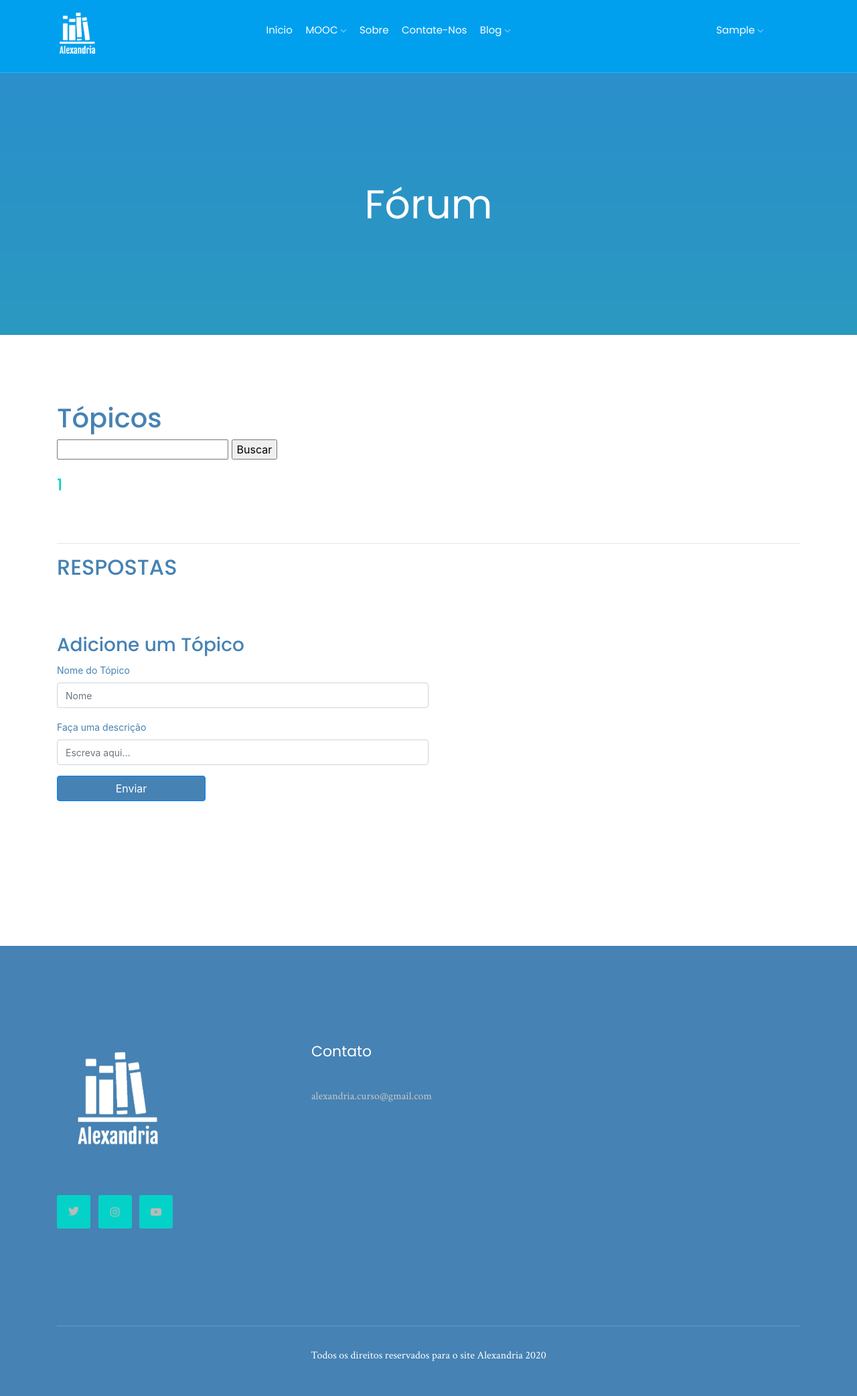
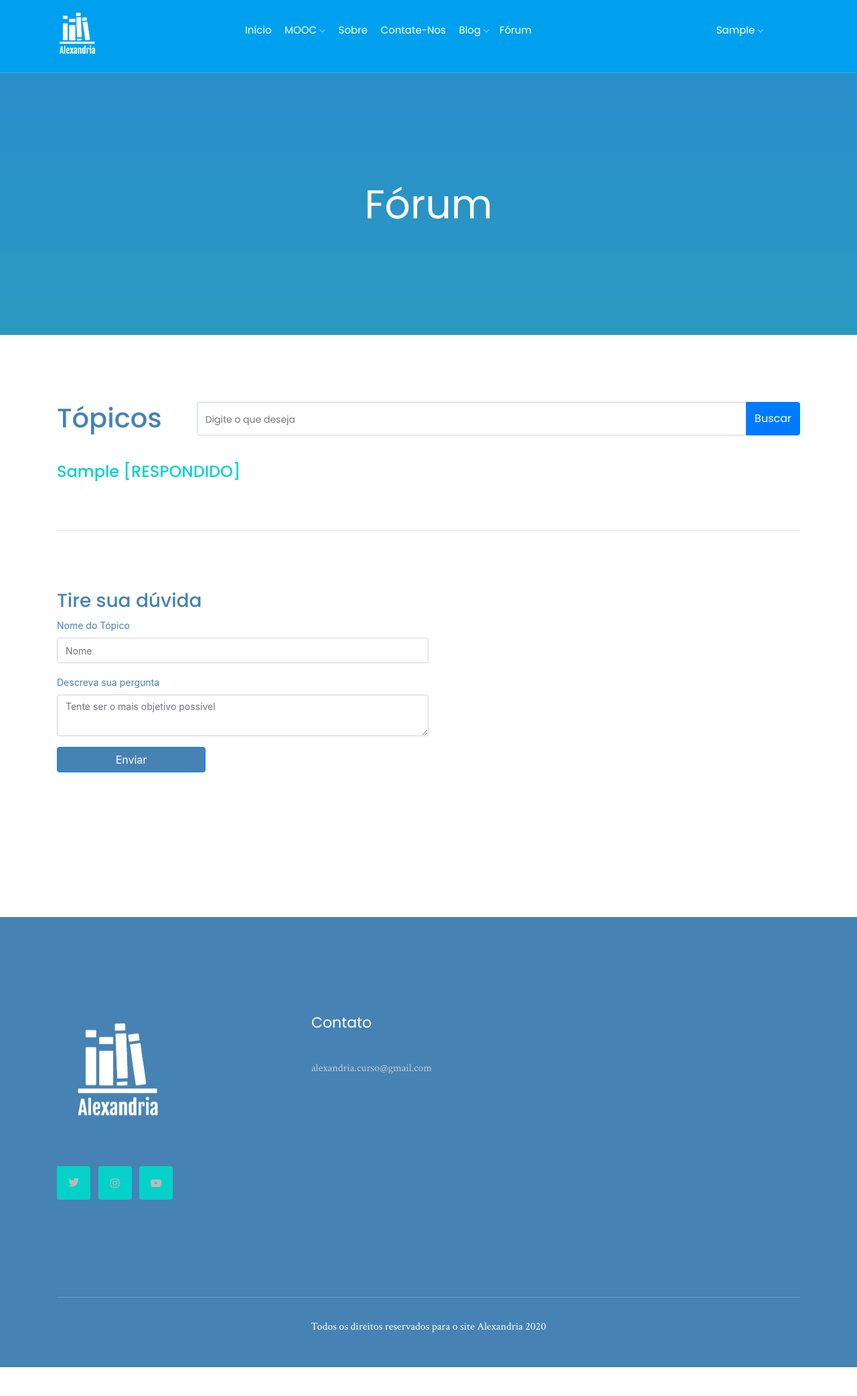
Before and after one commit to ramon141/alexandria, a PHP site: page /mooc/escrita-academica/forum.php in a window 1280 px wide. Shown: the whole page at 67% size. After the commit the page ends 2041 px from the top, so only its background shows below. Run offline with PHP 8.4, Linux system fonts and the light colour scheme; the visitor is signed in with stand-in values (Sample User, id 1); tables that the repository leaves empty or names only in its code hold one stand-in row (values such as "Sample post"); data that the repository does not hold is empty.

Commit message:
Forum ok - Navbar 100%

```diff
--- a/contatar/contact.php
+++ b/contatar/contact.php
@@ -25,8 +25,8 @@
         <!-- Required meta tags -->
         <meta charset="utf-8">
         <meta name="viewport" content="width=device-width, initial-scale=1, shrink-to-fit=no">
-        <link rel="icon" href="img/favicon.png" type="image/png">
-        <title>Nexus SaaS</title>
+        <link rel="icon" href="/alexandria/img/alexandria-logo.jpeg" type="image/png">
+        <title>Alexandria - Contato</title>
         <!-- Bootstrap CSS -->
         <link rel="stylesheet" href="css/bootstrap.css">
         <link rel="stylesheet" href="vendors/linericon/style.css">
@@ -58,7 +58,7 @@
                             </div>
                             <div class="info_item">
                                 <i class="lnr lnr-phone-handset"></i>
-                                <h6><a href="#">(93) 992056-537 </a></h6>
+                                <h6><a href="#">(93) 9120-4052</a></h6>
                                 <p>Seg a Sex, 07:00 às 22:00</p>
                             </div>
                             <div class="info_item">
--- a/mooc/escrita-academica/forum.php
+++ b/mooc/escrita-academica/forum.php
@@ -1,6 +1,6 @@
 <?php
 header('Content-Type: text/html; charset=utf-8');
-
+$quatRespostas = 0;
 session_start();
 if (isset($_SESSION['nomeUsuario'])) {
     $loginUser = $_SESSION['nomeUsuario'];
@@ -8,10 +8,13 @@
 require_once ("../../conexao.php");
 if ($_POST && isset($_POST['pesq'])) {
     $pesq = $_POST['pesq'];
-    $query = mysqli_query($connection, "select * from topico_foruns where pergunta LIKE '%$pesq%'");
+
+    $query = mysqli_query($connection, "select * from vforumcomresposta where pergunta like '%$pesq%' or respostaTopico like '%$pesq%' or nomeTopico = '%$pesq%'");
     $quatRespostas = mysqli_num_rows($query);
+    $query11 = mysqli_query($connection, "select * from vforumsemresposta where pergunta LIKE '%$pesq%' or nomeTopico LIKE '%$pesq%'");
+    $quatRespostas = $quatRespostas + mysqli_num_rows($query11);
 } else {
-    $query = mysqli_query($connection, "select * from topico_foruns");
+    $query = mysqli_query($connection, "select * from vforumcomresposta limit 10");
 }
 if ($_GET && isset($_GET['id'])) {
     $idTopico = $_GET['id'];
@@ -51,8 +54,27 @@
 
     <body>
         <!-- header-start -->
-
-        <?php include 'navbar2.php' ?>
+        <header>
+            <div class="header-area ">
+                <div id="sticky-header" class="main-header-area">
+                    <div class="container-fluid p-0">
+                        <div class="row align-items-center no-gutters">
+                            <div class="col-xl-2 col-lg-2">
+                                <div class="logo-img">
+                                    <a href="index.php">
+                                        <img src="img/logoAlexandria.png" alt="Alexandria" style="width:80px;height:80px;">
+                                    </a>
+                                </div>
+                            </div>
+                            <?php include 'navbar2.php' ?>
+                            <div class="col-12">
+                                <div class="mobile_menu d-block d-lg-none"></div>
+                            </div>
+                        </div>
+                    </div>
+                </div>
+            </div>
+        </header>
         <!-- header-end -->
 
         <!-- bradcam_area_start -->
@@ -82,38 +104,59 @@
         <div class="courses_details_info">
             <div class="container">
                 <div class="outline_courses_info">
-                    <h1 class="single_courses">Tópicos</h1>
                     <form action="forum.php" method="post">
-                        <input type="text" name="pesq">
-                        <input type="submit" value="Buscar">
-                    </form>
+                        <h1 class="single_courses">
+                            <div class="input-group mb-3">Tópicos&nbsp;&nbsp;&nbsp;&nbsp;&nbsp;
+                                <input type="text"  class="form-control" name="pesq" style="height: 50px;" placeholder="Digite o que deseja" aria-label="Recipient's username" aria-describedby="basic-addon2">
+                                <div class="input-group-append">
+                                    <button class="btn btn-primary" type="submit">Buscar</button>
+                                </div>
+                            </div>
+                        </h1></form>
+
                     <br>
                 </div>
                 <div>
                     <?php
                     while ($fetch = mysqli_fetch_array($query)) {
-                        echo "<h4 style='color: #04D2C8;'><a href='forum.php?id=$fetch[0]'>$fetch[1]</a></h4>";
+                        echo "<h4 style='color: #04D2C8;'><a href='forum.php?id=$fetch[0]'>$fetch[1] [RESPONDIDO]</a></h4>";
                     }
-                    $query = mysqli_query($connection, "select * from topico_foruns where idTopico = $idTopico");
+                    if (isset($query11)) {
+                        while ($fetch1 = mysqli_fetch_array($query11)) {
+                            echo "<h4 style='color: #04D2C8;'><a href='forum.php?id=$fetch1[0]'>$fetch1[1]</a></h4>";
+                        }
+                    }
+                    $query = mysqli_query($connection, "select * from vforumcomresposta where idTopico = $idTopico");
                     ?>
 
                 </div>
                 <br><br>
                 <hr>
                 <div>
-                    <h2>RESPOSTAS</h2>
                     <?php
-                    while ($fetch = mysqli_fetch_array($query)) {
-                        $var = "";
-                        $query2 = mysqli_query($connection, "select * from resposta_topico");
-                        while ($fetch2 = mysqli_fetch_array($query2)) {
-                            if ($fetch[0] == $fetch2[3]) {
+                    if ($quatRespostas > 0) {
+                        echo "<h2>RESPOSTAS</h2>";
+
+
+                        if (mysqli_num_rows($query) > 0) {
+                            while ($fetch = mysqli_fetch_array($query)) {
                                 echo "<div>
-							<label style='color: black;' for='textarea'>Tópico: $fetch[1]</label><br>
+							<label style='color: black;' for=''>Tópico: $fetch[1]</label><br>
 							Descrição: $fetch[2]
-							<label style='color: #4682b4;' for='textarea'>Postado: $fetch[3]</label>
+							<label style='color: #4682b4;' for=''>Postado: $fetch[3]</label>
 							<br>
-							<p style='color: #4682b4; margin: 10px 30px;'> Resposta Alexandria: <span style='color: black;'>$fetch2[1] </span> </p>
+							<p style='color: #4682b4; margin: 10px 30px;'> Resposta Alexandria: <span style='color: black;'>" . $fetch['respostaTopico'] . "</span> </p>
+							</div><br>";
+                            }
+                        } else {
+                            $query123 = mysqli_query($connection, "select * from vforumsemresposta where idTopico = '$idTopico'");
+                            while ($fetch5 = mysqli_fetch_array($query123)) {
+                                echo "<div>
+							<label style='color: black;' for=''>Tópico: $fetch5[1]</label><br>
+							Descrição: $fetch[2]
+							<label style='color: #4682b4;' for=''>Postado: $fetch5[3]</label>
+							<br>
+							<p style='color: #4682b4; margin: 10px 30px;'> Resposta Alexandria: <span style='color: black;'>Este tópico ainda não possui resposta😥😰</span> </p>
 							</div><br>";
                             }
                         }
@@ -123,15 +166,15 @@
                 </div>
                 <br><br>
                 <div>
-                    <h3>Adicione um Tópico</h3>
+                    <h3>Tire sua dúvida</h3>
                     <form action="addTopico.php" method="POST">
                         <div class="form-group">
                             <label style="color: #4682b4;" for="textinput">Nome do Tópico</label>
                             <input style="width: 50%;" id="nomeTopic" name="nomeTopico" type="text" placeholder="Nome" class="form-control input-md">
                         </div>
                         <div class="form-group">
-                            <label style="color: #4682b4;" for="textarea">Faça uma descrição</label>
-                            <input style="width: 50%;" class="form-control" id="textarea" name="areaDescricao" placeholder="Escreva aqui..." input>
+                            <label style="color: #4682b4;" for="textarea">Descreva sua pergunta</label>
+                            <textarea style="width: 50%;" class="form-control" id="textarea" name="areaDescricao" placeholder="Tente ser o mais objetivo possível" input></textarea>
                         </div>
                         <div class="form-group">
                             <button type="submit" style="width: 20%; background-color: #4682b4;" id="btPubli" name="btPublicar" class="btn btn-primary">Enviar</button>
--- a/navbar.php
+++ b/navbar.php
@@ -1,9 +1,15 @@
 <?php
-if (!isset($_SESSION['usuario'])) {
+if (session_status() !== PHP_SESSION_ACTIVE) {
     session_start();
 }
 if (isset($_SESSION['nomeUsuario'])) {
     $loginUser = $_SESSION['nomeUsuario'];
+}
+
+if (isset($_SESSION['statusPagamento'])) {
+    $statusPagamento = $_SESSION['statusPagamento'];
+} else {
+    $statusPagamento = 0;
 }
 ?>
 
@@ -62,17 +68,23 @@
 										</li>
 										<li><a href='/alexandria/about.php'>Sobre</a></li>
                                                                                 <li><a href='/alexandria/contatar/contact.php'>Contate-nos</a></li>
+
 										<li><a href='#'>blog <i class='ti-angle-down'></i></a>
 											<ul class='submenu'>
 												<li><a href='/alexandria/material-gratuito.php'>material gratuito</a></li>
 												<li><a href='/alexandria/analise.php'>Análise de Sistemas</a></li>
 												<li><a href='/alexandria/bd.php'>Banco de Dados</a></li>
 											</ul>
-										</li>
+										</li>";
+    if (strcmp($statusPagamento, "1") == 0) {
+        echo "<li><a href='/alexandria/mooc/escrita-academica/forum.php'>Fórum</a></li>";
+    }
+    echo"
 									</ul>
 								</nav>
 							</div>
-						</div> ";
+    </div> ";
+
     if (isset($loginUser)) {
         echo "
 						<div class='col-xl-3 col-lg-3'>
@@ -186,7 +198,7 @@
             <div class="modal-content">
                 <form class="form-horizontal" action="/alexandria/cadastro.php" method="post">
                     <div class="modal-header">
-                        <h5 class="modal-title" id="TitulomodalLogin" style="float: left; margin-left: 44%;" >Entrar</h5>
+                        <h5 class="modal-title" id="TitulomodalLogin" style="float: left; margin-left: 38%;" >Cadastrar</h5>
                         <button type="button" class="close" data-dismiss="modal" aria-label="Fechar">
                             <span aria-hidden="true">&times;</span>
                         </button>
```
Also changed, not shown: cadastro.php (+27 -26 lines), index.php (+16 -1 lines), login.php (+28 -12 lines), teste/scroll.php (added, +31 -0 lines), mooc/escrita-academica/img/lupa.jpg (added).
